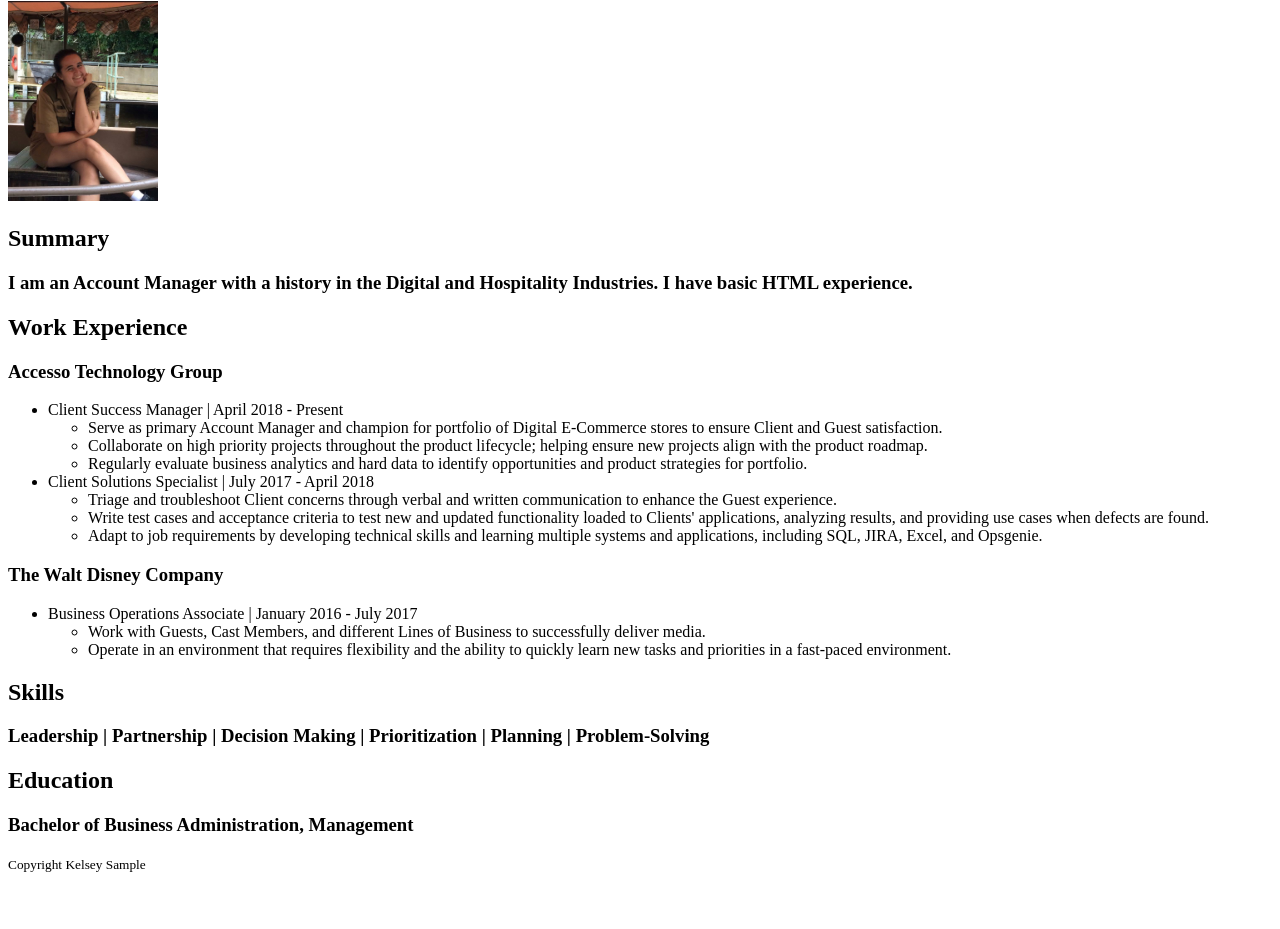
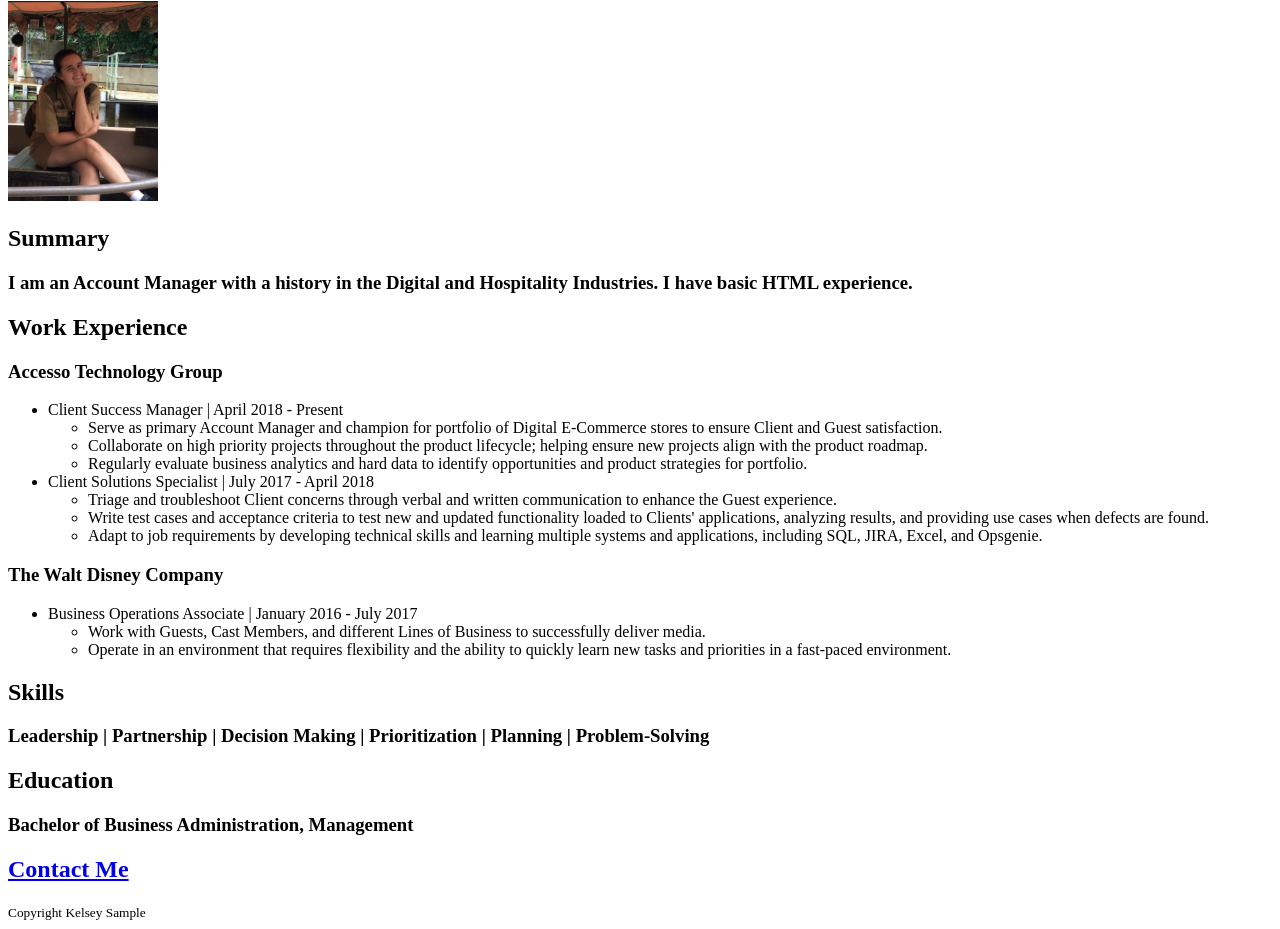
Before and after one commit to shonk003/capstone-one, a plain HTML site: page index.html in a window 1280 px wide. Shown: the part 79-1008 px from the top of the page. Before the commit the page ends 960 px from the top, so only its background shows below. Drawn offline with Linux system fonts and the light colour scheme.

Commit message:
Update index.html

```diff
--- a/index.html
+++ b/index.html
@@ -38,6 +38,7 @@
         <h3>Leadership | Partnership | Decision Making | Prioritization | Planning | Problem-Solving</h3>
         <h2>Education</h2>
         <h3>Bachelor of Business Administration, Management</h3>
+        <h2><a href="./Contact Me.html">Contact Me</a></h2>
     </body>
 
     <footer>
```
